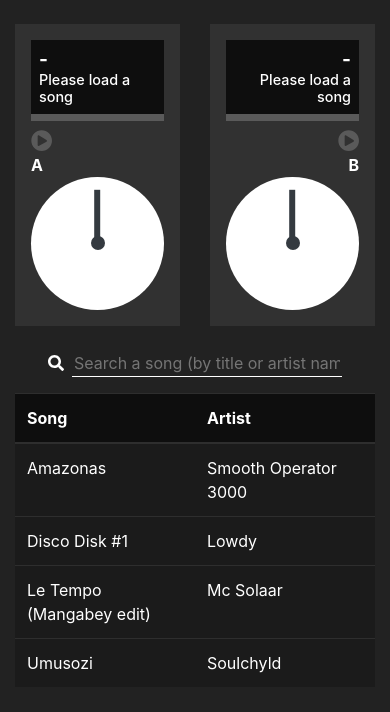
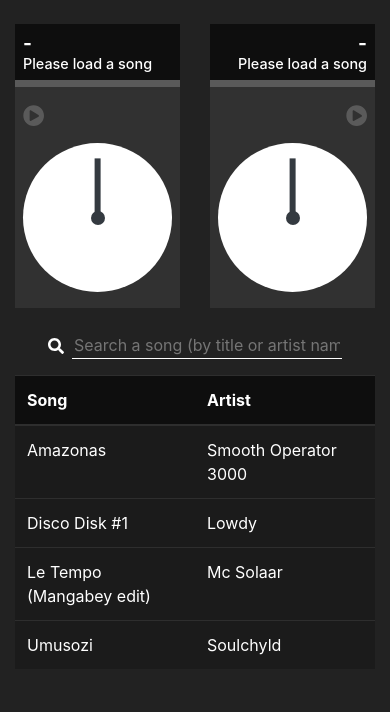
Before and after one commit to Toww/two-decks-player, a React (Create React App) app: page / in a window 390 px wide. Shown: the top 712 px of the page. Built offline with nearby package versions, Linux system fonts and the light colour scheme.

Commit message:
Responsive optimization

```diff
--- a/src/components/SearchBar.js
+++ b/src/components/SearchBar.js
@@ -40,7 +40,7 @@ const SearchBar = () => {
             <FontAwesomeIcon
               icon={faTimesCircle}
               alt="Clear search icon"
-              className="mr-2"
+              className="mr-2 cursor-pointer"
               onClick={clearSearch}
             />
           ) : (
--- a/src/components/deck/Deck.js
+++ b/src/components/deck/Deck.js
@@ -9,8 +9,8 @@ const Deck = ({ deckState }) => {
   const { loadedSong, isPlaying, layout, deckName } = deckState;
 
   return (
-    <Col>
-      <div className="p-3 bg-light-gray">
+    <Col xs={6}>
+      <div className="p-0 p-md-3 bg-light-gray">
         <Row className={layout.flexDirection}>
           {/* Info and Audio Player */}
           <Col md={8}>
@@ -25,13 +25,13 @@ const Deck = ({ deckState }) => {
                 deckName={deckName}
               />
               {/* Deck name */}
-              <div className="m-0 align-bottom font-weight-bold">
+              <div className="d-none d-lg-block m-0 align-bottom font-weight-bold">
                 {deckName}
               </div>
             </div>
           </Col>
           {/* Deck Disc */}
-          <Col md={4}>
+          <Col md={4} className="mx-2 mb-3 m-md-0">
             <DeckDisc isPlaying={isPlaying} loadedSong={loadedSong} />
           </Col>
         </Row>
--- a/src/components/deck/SongInfo.js
+++ b/src/components/deck/SongInfo.js
@@ -9,8 +9,8 @@ const SongInfo = ({ loadedSong, textAlign }) => {
     <div
       className={`bg-dark-3 p-2 d-flex flex-column justify-content-center ${textAlign}`}
     >
-      <h1 className="m-0 font-weight-bold">{songInfo.title}</h1>
-      <h2 className="m-0">{songInfo.artist}</h2>
+      <h1 className="m-0 font-weight-bold text-ellipsis">{songInfo.title}</h1>
+      <h2 className="m-0 text-ellipsis">{songInfo.artist}</h2>
     </div>
   );
 };
--- a/src/components/deck/audioPlayer/AudioPlayer.js
+++ b/src/components/deck/audioPlayer/AudioPlayer.js
@@ -32,11 +32,10 @@ const AudioPlayer = ({ loadedSong, isPlaying, layout, deckName }) => {
     // (to avoid issues on first visit)
     if (localCurrentInfo) {
       setSongCurrentTime(localCurrentInfo.songCurrentTime);
-      setSongDuration(localCurrentInfo.songDuration)
+      setSongDuration(localCurrentInfo.songDuration);
       player.current.currentTime = localCurrentInfo.songCurrentTime;
     }
   }, [deckName]);
-
 
   // If a song is playing, stock the current time in local storage.
   // To avoid resetting the currentTime in local storage on page refresh,
@@ -45,7 +44,11 @@ const AudioPlayer = ({ loadedSong, isPlaying, layout, deckName }) => {
     if (isPlaying && songCurrentTime !== 0) {
       localStorage.setItem(
         `deck${deckName}CurrentInfo`,
-        JSON.stringify({ songCurrentTime, songDuration, currentSong: loadedSong })
+        JSON.stringify({
+          songCurrentTime,
+          songDuration,
+          currentSong: loadedSong,
+        })
       );
     }
   }, [songCurrentTime, deckName, isPlaying, loadedSong, songDuration]);
@@ -70,7 +73,7 @@ const AudioPlayer = ({ loadedSong, isPlaying, layout, deckName }) => {
 
       {/* Play/Pause and Time Display */}
       <div
-        className={`m-0 d-flex justify-content-between align-items-center ${layout.flexDirection}`}
+        className={`mx-2 my-3 mx-md-0 m-md-0 mt-md-3 m-lg-0 d-flex justify-content-between align-items-center ${layout.flexDirection}`}
       >
         <PlayPauseButton
           isPlaying={isPlaying}
--- a/src/components/deck/audioPlayer/PlayPauseButton.js
+++ b/src/components/deck/audioPlayer/PlayPauseButton.js
@@ -21,10 +21,11 @@ const PlayPauseButton = ({ isPlaying, loadedSong, deckName }) => {
           icon={faPauseCircle}
           size="lg"
           onClick={handlePlayPause}
-          color={loadedSong ? "currentColor" : "rgba(255,255,255,0.2)"}
+          color="currentColor"
         />
       ) : (
         <FontAwesomeIcon
+          className={loadedSong ? "cursor-pointer" : ""}
           icon={faPlayCircle}
           size="lg"
           onClick={handlePlayPause}
--- a/src/components/deck/audioPlayer/SongProgress.js
+++ b/src/components/deck/audioPlayer/SongProgress.js
@@ -78,7 +78,11 @@ const SongProgress = ({
   return (
     <div
       ref={songProgressContainer}
-      className="d-block w-100 mb-2 song-progress-container"
+      className={
+        loadedSong
+          ? "d-block w-100 mb-2 song-progress-container cursor-pointer"
+          : "d-block w-100 mb-2 song-progress-container"
+      }
     >
       <div ref={songProgressBar} className="d-block song-progress-bar"></div>
     </div>
--- a/src/components/songList/Song.js
+++ b/src/components/songList/Song.js
@@ -17,7 +17,7 @@ const Song = ({ title, artist, handleSongClick, handleSongDrag }) => {
       ref={dragRef}
       onClick={handleSongClick}
       onDragStart={handleSongDrag}
-      className="user-select-none"
+      className="cursor-pointer user-select-none"
       style={{
         backgroundColor: isDragging ? "rgba(255,255,255,0.2" : "",
       }}
--- a/src/styles.scss
+++ b/src/styles.scss
@@ -38,6 +38,16 @@ input {
   border-bottom: 1px solid white;
   background-color: transparent;
   color: white;
+}
+
+.cursor-pointer:hover {
+  cursor:pointer;
+}
+
+.text-ellipsis {
+  white-space: nowrap;
+  overflow: hidden;
+  text-overflow: ellipsis;
 }
 
 // ----- DECKS STYLING -----
```
